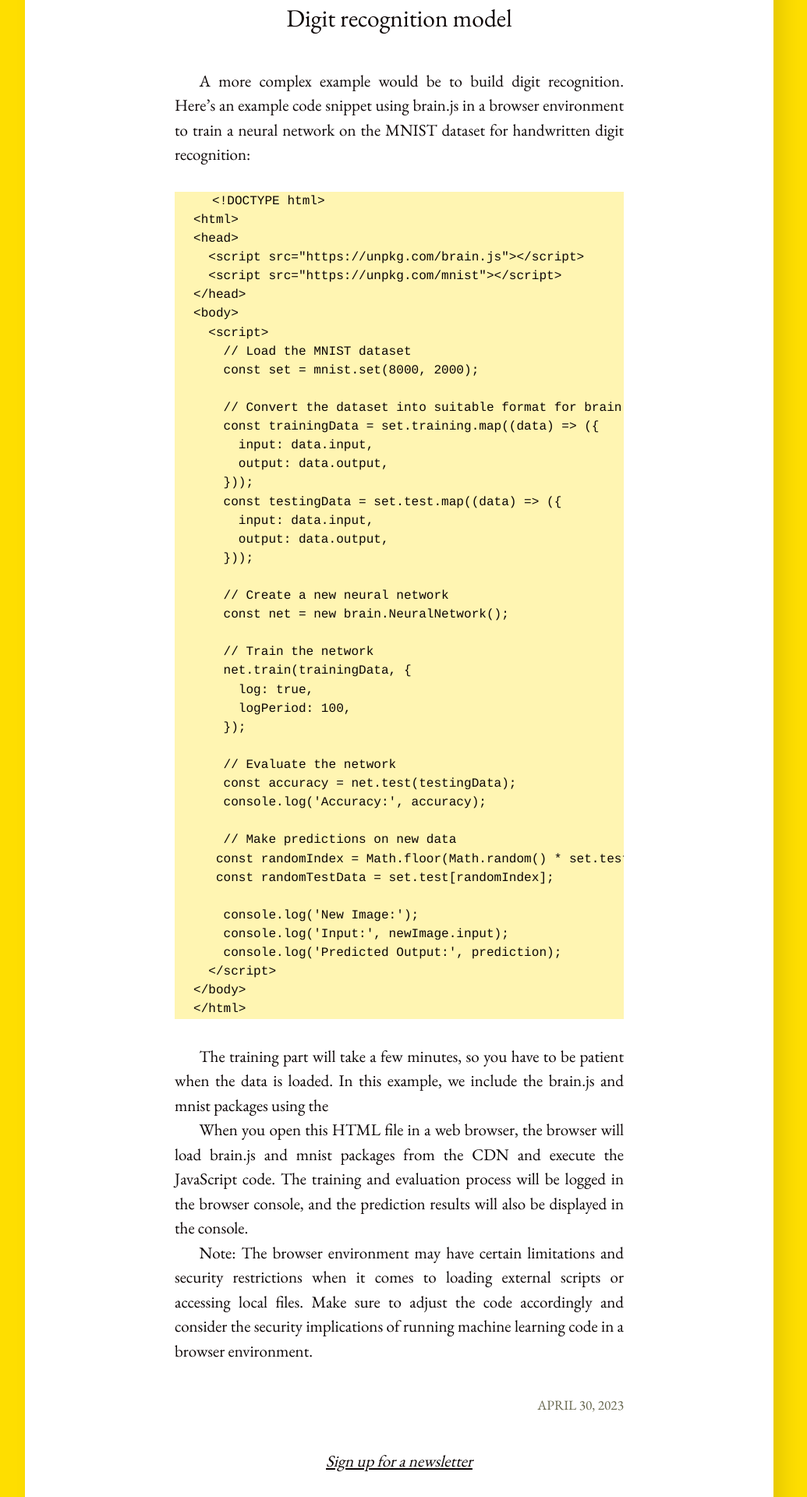
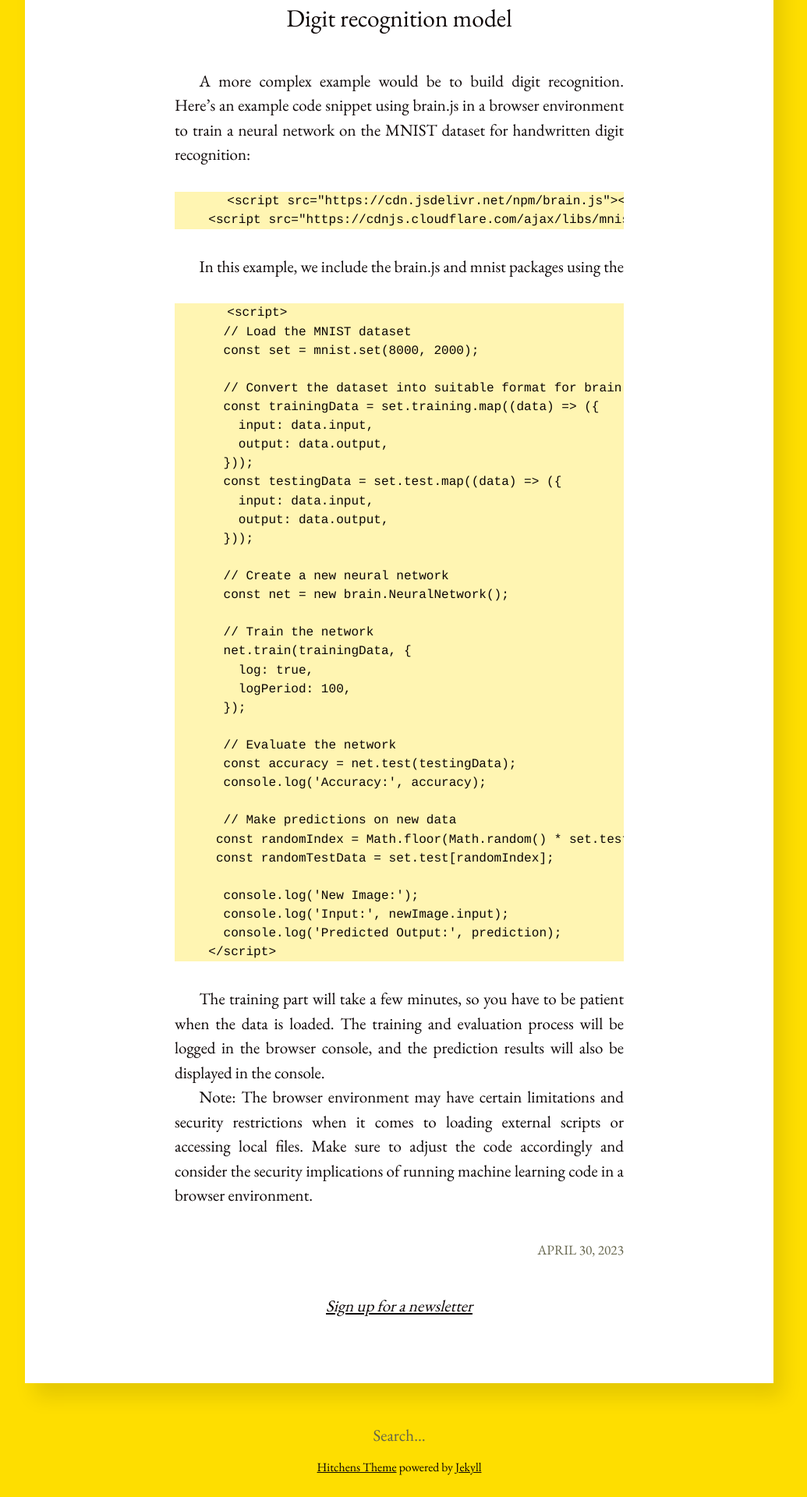
Before and after one commit to gopi-suvanam/gopi-suvanam.github.io, a Jekyll site: the page built from _posts/2023-04-30-Machine-Learning-in-JavaScript-using-Brainjs.md, in a window 1280 px wide. Shown: the part 3267-5187 px from the top of the page at 78% size, without its empty margins (128-1163 px from the left). Built offline with Jekyll 4.4.1, drawn with Linux system fonts in a browser that asks for light colours.

Commit message:
Update 2023-04-30-Machine-Learning-in-JavaScript-using-Brainjs.md

```diff
--- a/_posts/2023-04-30-Machine-Learning-in-JavaScript-using-Brainjs.md
+++ b/_posts/2023-04-30-Machine-Learning-in-JavaScript-using-Brainjs.md
@@ -77,13 +77,11 @@
 
 A more complex example would be to build digit recognition. Here's an example code snippet using brain.js in a browser environment to train a neural network on the MNIST dataset for handwritten digit recognition:
 
-	<!DOCTYPE html>
-	<html>
-	<head>
-	  <script src="https://unpkg.com/brain.js"></script>
-	  <script src="https://unpkg.com/mnist"></script>
-	</head>
-	<body>
+	  <script src="https://cdn.jsdelivr.net/npm/brain.js"></script>
+	  <script src="https://cdnjs.cloudflare.com/ajax/libs/mnist/1.0.4/mnist.js"></script>
+
+In this example, we include the brain.js and mnist packages using the <script> tags from the CDN (Content Delivery Network). When you open this HTML file in a web browser, the browser will load brain.js and mnist packages from the CDN and execute the JavaScript code.
+
 	  <script>
 	    // Load the MNIST dataset
 	    const set = mnist.set(8000, 2000);
@@ -119,12 +117,7 @@
 	    console.log('Input:', newImage.input);
 	    console.log('Predicted Output:', prediction);
 	  </script>
-	</body>
-	</html>
 
-
-The training part will take a few minutes, so you have to be patient when the data is loaded. In this example, we include the brain.js and mnist packages using the <script> tags from the CDN (Content Delivery Network). The rest of the code remains the same as the previous example.
-
-When you open this HTML file in a web browser, the browser will load brain.js and mnist packages from the CDN and execute the JavaScript code. The training and evaluation process will be logged in the browser console, and the prediction results will also be displayed in the console.
+The training part will take a few minutes, so you have to be patient when the data is loaded.  The training and evaluation process will be logged in the browser console, and the prediction results will also be displayed in the console.
 
 Note: The browser environment may have certain limitations and security restrictions when it comes to loading external scripts or accessing local files. Make sure to adjust the code accordingly and consider the security implications of running machine learning code in a browser environment.
```
